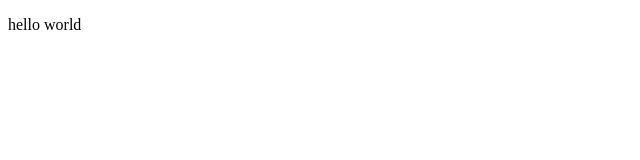
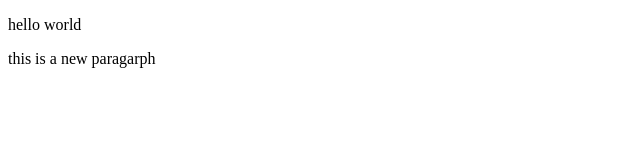
Before and after one commit to tushargaurav01/localRepo, a plain HTML site: page index.html in a window 1280 px wide. Shown: the whole page, without its empty margins (0-640 px from the left). Drawn offline with Linux system fonts and the light colour scheme.

Commit message:
add new feature name feature1

```diff
--- a/index.html
+++ b/index.html
@@ -9,6 +9,7 @@
     <p> hello world
 
     </p>
+    <p>this is a new paragarph</p>
 
 </body>
 </html>
```
